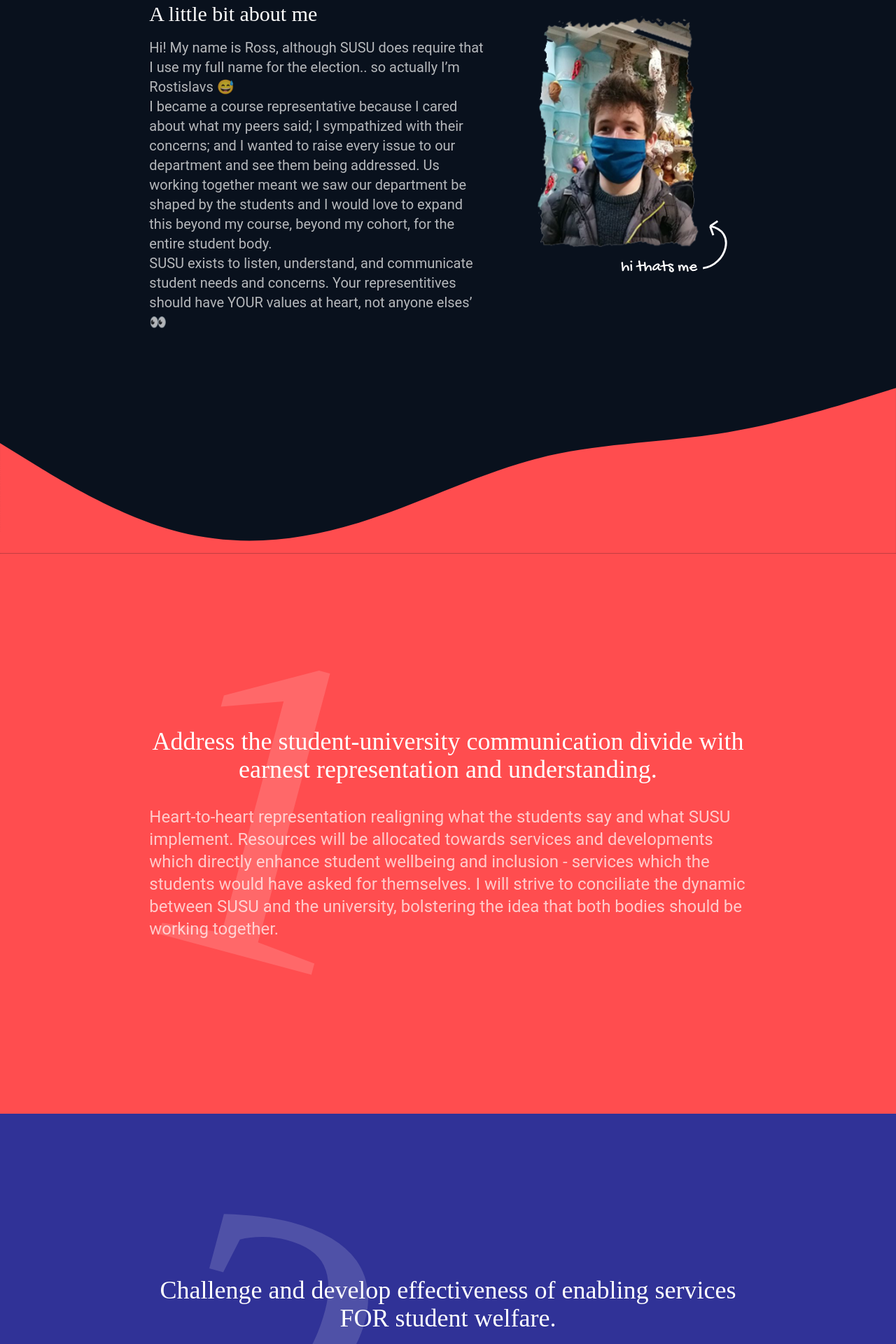
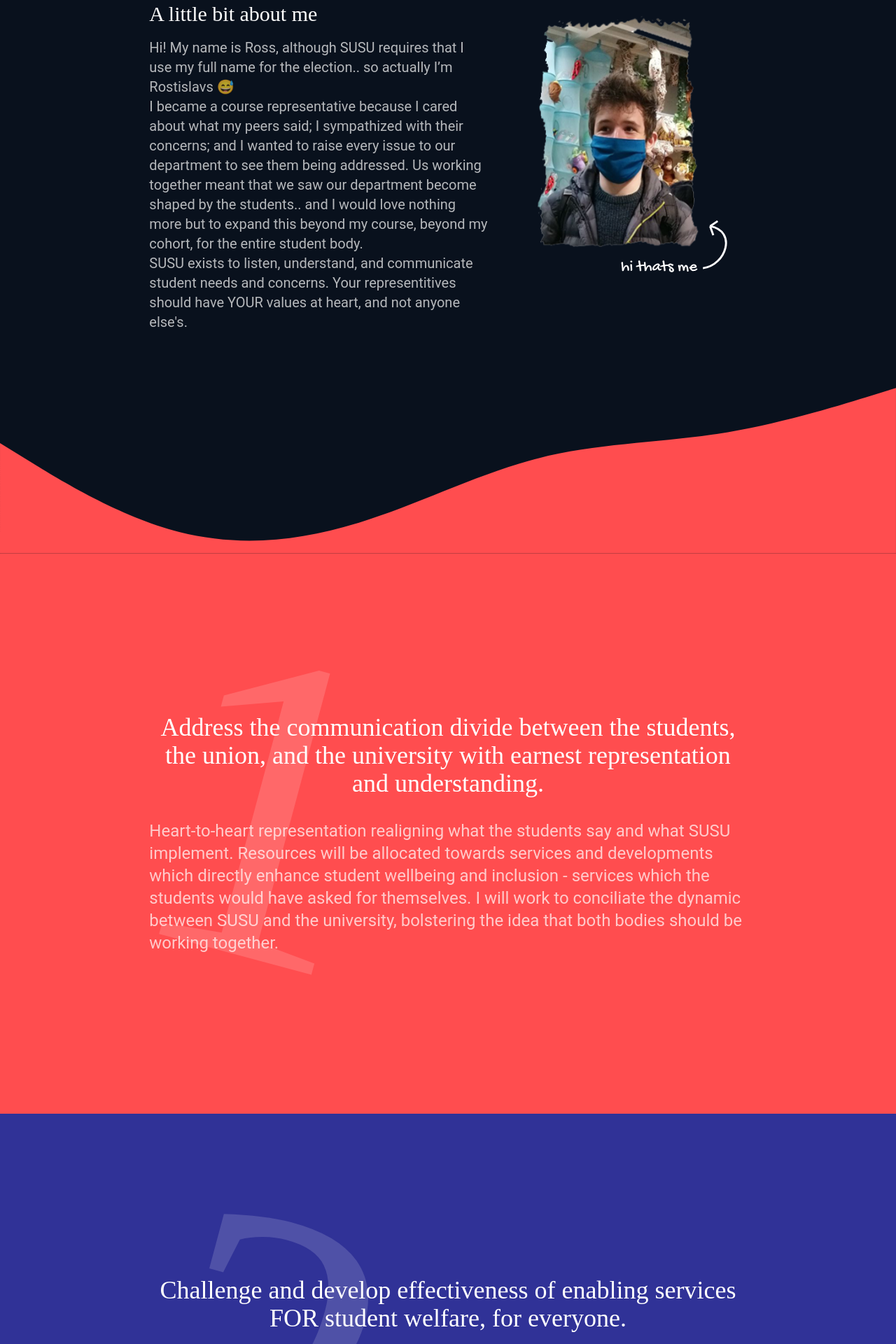
Before and after one commit to rostislavspopovs/vp-campaign-website, a Next.js app: page / in a window 1280 px wide. Shown: the part 1120-3040 px from the top of the page at 70% size. Built offline with nearby package versions, Linux system fonts and the light colour scheme.

Commit message:
Updated manifesto point text

```diff
--- a/data_tmp/index.js
+++ b/data_tmp/index.js
@@ -2,9 +2,10 @@ export default {
     about: {
         "title": "A little bit about me",
         "body": [
-            "Hi! My name is Ross, although SUSU does require that I use my full name for the election.. so actually I’m Rostislavs 😅",
-            "I became a course representative because I cared about what my peers said; I sympathized with their concerns; and I wanted to raise every issue to our department and see them being addressed. Us working together meant we saw our department be shaped by the students and I would love to expand this beyond my course, beyond my cohort, for the entire student body.",
-            "SUSU exists to listen, understand, and communicate student needs and concerns. Your representitives should have YOUR values at heart, not anyone elses’ 👀"
+            "Hi! My name is Ross, although SUSU requires that I use my full name for the election.. so actually I’m Rostislavs 😅",
+			"\n\n\n",
+            "I became a course representative because I cared about what my peers said; I sympathized with their concerns; and I wanted to raise every issue to our department to see them being addressed. Us working together meant that we saw our department become shaped by the students.. and I would love nothing more but to expand this beyond my course, beyond my cohort, for the entire student body.",
+            "SUSU exists to listen, understand, and communicate student needs and concerns. Your representitives should have YOUR values at heart, and not anyone else's."
         ]
     },
     contact: {
@@ -12,32 +13,32 @@ export default {
     },
     points: [
         {
-            "title": "Address the student-university communication divide with earnest representation and understanding.",
-            "body": "Heart-to-heart representation realigning what the students say and what SUSU implement. Resources will be allocated towards services and developments which directly enhance student wellbeing and inclusion - services which the students would have asked for themselves. I will strive to conciliate the dynamic between SUSU and the university, bolstering the idea that both bodies should be working together.",
+            "title": "Address the communication divide between the students, the union, and the university with earnest representation and understanding.",
+            "body": "Heart-to-heart representation realigning what the students say and what SUSU implement. Resources will be allocated towards services and developments which directly enhance student wellbeing and inclusion - services which the students would have asked for themselves. I will work to conciliate the dynamic between SUSU and the university, bolstering the idea that both bodies should be working together.",
             "background": "red",
             "text": "white"
         },
         {
-            "title": "Challenge and develop effectiveness of enabling services FOR student welfare. ",
-            "body": "I am aware that many have received incredible support from the university's enabling services - services which I know so many others are grateful for. However, I know a significant number of people that have not felt like their service supported them. I am optimistic that these cases occur not for lack of care from the university, but for larger systematic and organisational reasons. I will listen to these students and I will work alongside the university to address these concerns.",
+            "title": "Challenge and develop effectiveness of enabling services FOR student welfare, for everyone.",
+            "body": "I know that many students have (and continue to) receive incredible support from the university's enabling services - services which I know so many are grateful for. Nethertheless, the pandemic has highlighted that a significant number of people have not felt like their service supported them. I am optimistic that these cases occur not for lack of caring from the university, but for larger systematic and organisational issues. I will listen to these students; I will work alongside the university and enabling services to address these concerns.",
             "background": "purple",
             "text": "white"
         },
         {
-            "title": "Promote, revitalize, and encourage awareness regarding mental and physical wellbeing for students and staff",
-            "body": "Continue to raise awareness for mental and physical health by working with SUSU to encourage mindful thining and active lifestyles. I realise that many dismiss 'mindfullness' as a buzzword, so the aim will be placed directly on providing coherent advice for students and departments. Working with Sport and Wellbeing to encourage physical health (we can only hope that covid subsides by then, and if it does, there will be little exuse for people to stay inside",
+            "title": "Promote, revitalize, and encourage awareness regarding mental and physical wellbeing for all students and staff",
+            "body": "Continue to raise awareness for mental and physical health by working with SUSU to encourage mindful thinking and an active lifestyle. I realise that many may dismiss 'mindfullness' as a buzzword, so I aim to place the focus DIRECTLY on providing coherent advice for the students and departments. Working with Sports and Wellbeing, in the optimistic scenario that we will be able to return to normality by next academic year, we will continue to encourage and promote activities to boost the mental health and happiness of students. ",
             "background": "grey",
             "text": "white"
         },
         {
-            "title": "Collaborate with societies in promoting cultural events and inclusion initiatives.",
-            "body": "There are no better people to speak up about concerning issues than the members and committees of the societies which represent them. I will ask for direct influence from societies when planning cultural awareness events such as black history and LGBTQ+ history months, when raising further awareness for neurodivergence, and when representing everyone else. Most importantly, I will always have my door open for anyone.. I will hear, understand, and take action against any inclusion concerns throughout student body, encouraging all to follow.",
+            "title": "Collaborate with represenational societies in the development and promotion of cultural events and inclusion initiatives.",
+            "body": "There are no better people to speak up about concerning issues than the members and committees of the societies which represent them. I will ask for direct influence from you when planning cultural awareness events such as black history and LGBTQ+ history months; when raising further awareness for neurodivergence; and when representing all. Most importantly, I will always have my door open for anyone.. I will hear, understand, and take action against any inclusion concerns throughout student body, encouraging other officers and the university to follow.",
             "background": "yellow",
             "text": "black"
         },
         {
             "title": "Sincerely and transparently prioritise students' needs/concerns within decision-making processes.",
-            "body": "You will hear many students talk about the current divide between them, the union, and the university. I believe that the disconnect stems from the lack of earnest and down-to-earth communication. If elected, I will do everything to bring SUSU closer to the core needs of students, and lobby for the university to do the same. SUSU needs to lower itself to hear the core concerns and suggestions of students, while also striving to work (not against) the university whenever possible.",
+            "body": "You will hear many students talk about the current divide between them, the union, and the university. I believe that the disconnect stems from the lack of earnest and down-to-earth communication. If elected, I will do everything to bring SUSU closer to the core needs of students, and I will lobby for the university to do the same. SUSU needs to lower itself to hear the core concerns and suggestions of students, while also striving to work (not against) the university whenever possible.",
             "background": "blue",
             "text": "white"
         },
```
